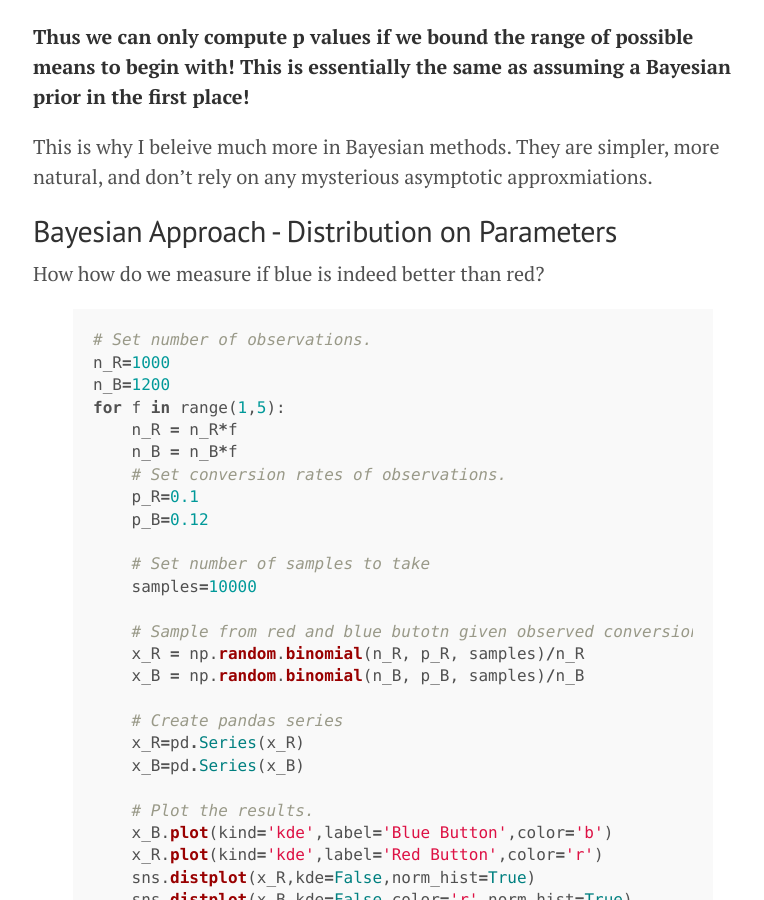
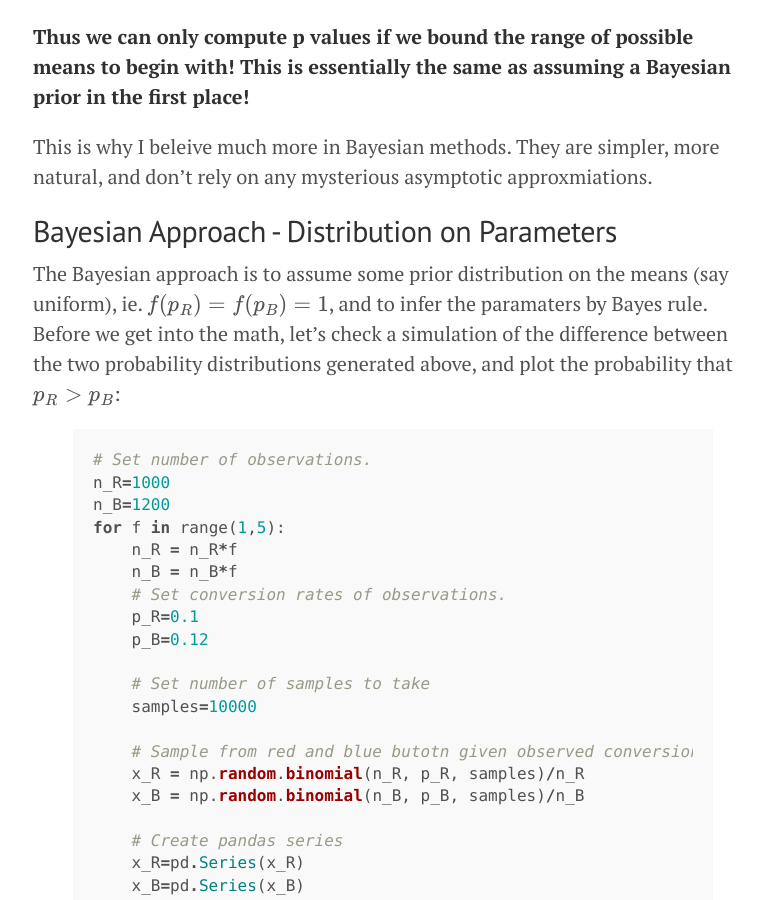
Before and after one commit to doriang102/doriang102.github.io, a Jekyll site: the page built from _posts/2017-05-28-hypothesis-testing.md, in a window 1280 px wide and 900 px high, scrolled down 7600 px. Shown: the whole window, without its empty margins (247-1011 px from the left). Built offline with Jekyll 4.4.1, drawn with Linux system fonts in a browser that asks for light colours; our own code applies the rules of GitHub Pages for plain Markdown files; formulas are drawn with MathJax 3; some of the changed lines change nothing that is shown.

Commit message:
Update 2017-05-28-hypothesis-testing.md

```diff
--- a/_posts/2017-05-28-hypothesis-testing.md
+++ b/_posts/2017-05-28-hypothesis-testing.md
@@ -219,7 +219,7 @@
 
 ## Bayesian Approach - Distribution on Parameters
 
-How how do we measure if blue is indeed better than red?
+The Bayesian approach is to assume some prior distribution on the means (say uniform), ie. $$f(p_R) = f(p_B) = 1$$, and to infer the paramaters by Bayes rule. Before we get into the math, let's check a simulation of the difference between the two probability distributions generated above, and plot the probability that $$p_R > p_B$$:
 
 {% highlight ruby %}
 # Set number of observations.
@@ -261,7 +261,10 @@
     plt.show()
 
 {% endhighlight %}
-![](/img/rawdiff.png?raw=true)
+![](/img/bayes1.png?raw=true)
+![](/img/bayes2.png?raw=true)
+![](/img/bayes3.png?raw=true)
+![](/img/bayes4.png?raw=true)
 
 
 
```
